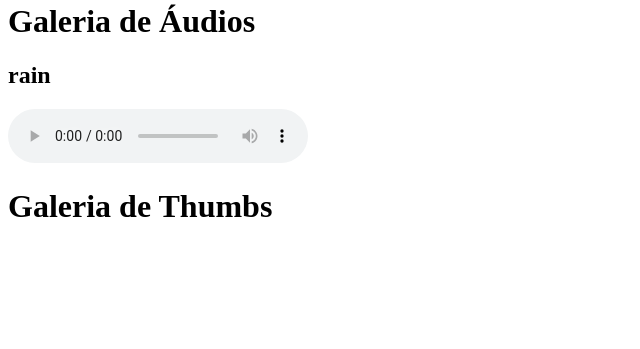
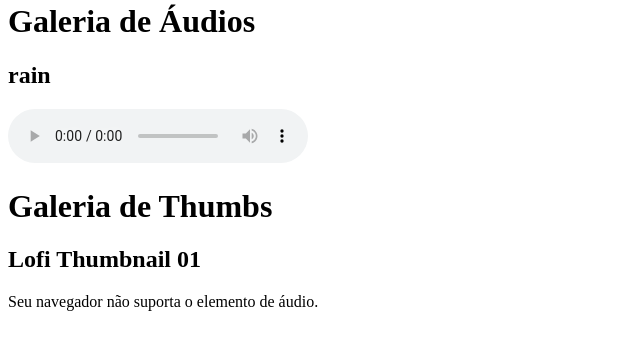
Before and after one commit to atlasborn/lofi-media-manager, a plain HTML site: page index.html in a window 1280 px wide. Shown: the part 389-738 px from the top of the page, without its empty margins (0-640 px from the left). Drawn offline with Linux system fonts and the light colour scheme.

Commit message:
ATT THUMB

```diff
--- a/index.html
+++ b/index.html
@@ -67,7 +67,7 @@
                 const thumbList = document.getElementById('thumb-list');
                 thumbList.innerHTML = ''; // Limpa a mensagem de carregamento
 
-                data.forEach(audio => {
+                data.forEach(thumb => {
                     // Cria um elemento de áudio para cada entrada no JSON
                     const thumbItem = document.createElement('div');
                     thumbItem.innerHTML = `
```
